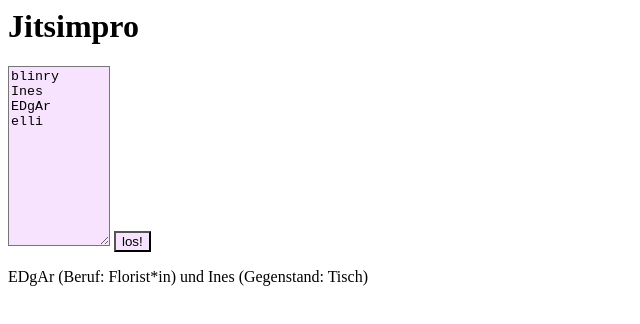
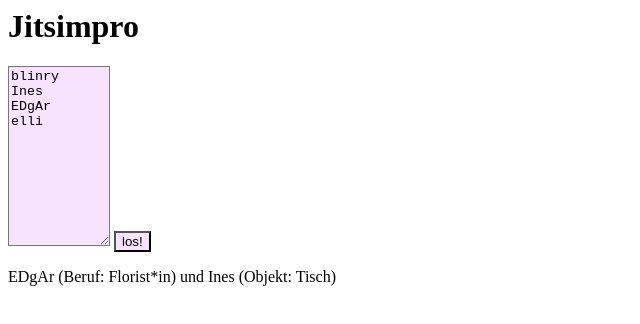
Before and after one commit to Jugendhackt/jitsimpro, a plain HTML site: page index.html in a window 1280 px wide. Both pictures are taken after a click on the button "los!". Shown: the full height of the page, 0-640 px from the left. Drawn offline with Linux system fonts and the light colour scheme.

Commit message:
Aufräumen (mal wieder)

```diff
--- a/index.html
+++ b/index.html
@@ -20,14 +20,17 @@ berufe=["Bäcker*in", "Briefmarkenhändler*in", "Zahnärzt*in", "Florist*in", "K
 objekte=["Tisch", "Gummiente", "Headset", "Franzbrötchen", "Mate", "Alpakas", "Schloss", "Zahn", "Blatt", "Besen", "Staubsauger", "Feuerzeug", "Baby", "Kerze"]
 function greet (){
 	namelist= document.querySelector("#namen").value.split("\n")
-	console.log(namelist)
 	do{
 		namenumber=getRandomInt(namelist.length)
+		name=namelist[namenumber]
 		namenumber2=getRandomInt(namelist.length)
+		name2=namelist[namenumber2]
 	}while (namenumber===namenumber2)
 	berufnummer=getRandomInt(berufe.length)
+	beruf=berufe[berufnummer]
 	objektnummer=getRandomInt(objekte.length)
-	document.querySelector("#ausgabenamen").innerHTML=`${namelist[namenumber]} (Beruf: ${berufe[berufnummer]}) und ${namelist[namenumber2]} (Gegenstand: ${objekte[objektnummer]})`
+	objekt=objekte[objektnummer]
+	document.querySelector("#ausgabenamen").innerHTML=`${name} (Beruf: ${beruf}) und ${name2} (Objekt: ${objekt})`
 }
 function getRandomInt(max) {
   return Math.floor(Math.random() * max);
```
